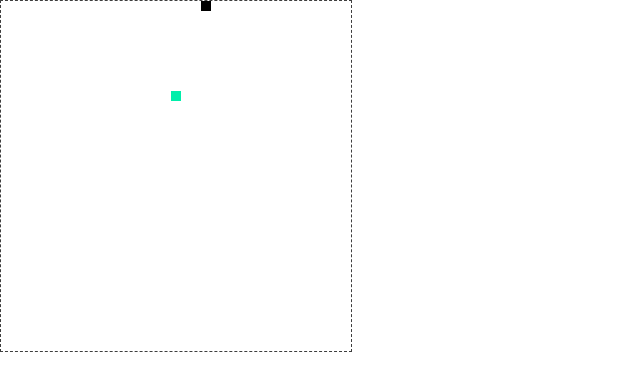
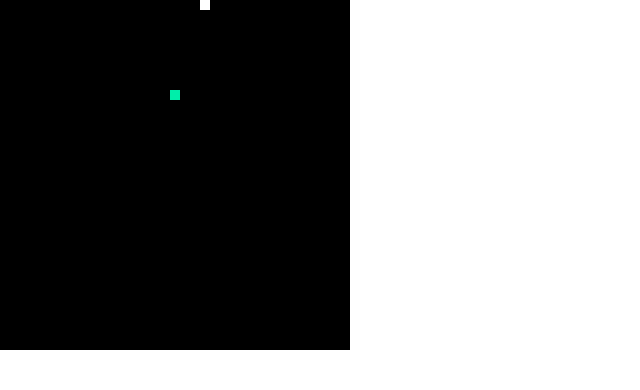
Before and after one commit to ettorestark/snake-game, a plain HTML site: page index.html in a window 1280 px wide. Shown: the whole page, without its empty margins (0-640 px from the left). Drawn offline with Linux system fonts and the light colour scheme.

Commit message:
Changed game area background color and changed snake color to white

```diff
--- a/css/styles.css
+++ b/css/styles.css
@@ -11,7 +11,3 @@
 	width: 100vw;
 	height: 100vh;
 } */
-
-canvas {
-	border: 1px dashed #3E3E3E;
-}
--- a/modules/Game.js
+++ b/modules/Game.js
@@ -13,6 +13,8 @@ class Game {
 
 	clear() {
 		this.context.clearRect(0, 0, this.canvas.width, this.canvas.height);
+		this.context.fillStyle = "#000";
+		this.context.fillRect(0, 0, this.canvas.width, this.canvas.height);
 	}
 }
 
--- /dev/null
+++ b/modules/Score.js
@@ -0,0 +1,9 @@
+import Game from './Game.js';
+
+class Score {
+	draw() {
+
+	}
+}
+
+export default Score;
--- a/modules/index.js
+++ b/modules/index.js
@@ -1,6 +1,7 @@
 import Game from './Game.js'
 import Snake from './snake.js';
 import Fruit from './Fruit.js';
+import Score from './Score.js'
 
 const snake = new Snake();
 const fruit = new Fruit();
--- a/modules/snake.js
+++ b/modules/snake.js
@@ -2,6 +2,7 @@ import Game from './Game.js'
 
 class Snake {
 	constructor() {
+		this.color = "#FFF";
 		this.x = 0;
 		this.y = 0;
 		this.xSpeed = Game.scale*1;
@@ -15,7 +16,7 @@ class Snake {
 			Game.context.fillRect(this.tail[i].x, this.tail[i].y, Game.scale, Game.scale);
 		}
 
-		Game.context.fillStyle = '#000';
+		Game.context.fillStyle = this.color;
 		Game.context.fillRect(this.x, this.y, Game.scale, Game.scale);
 	}
 
```
Also changed, not shown: modules/core.js (deleted).
